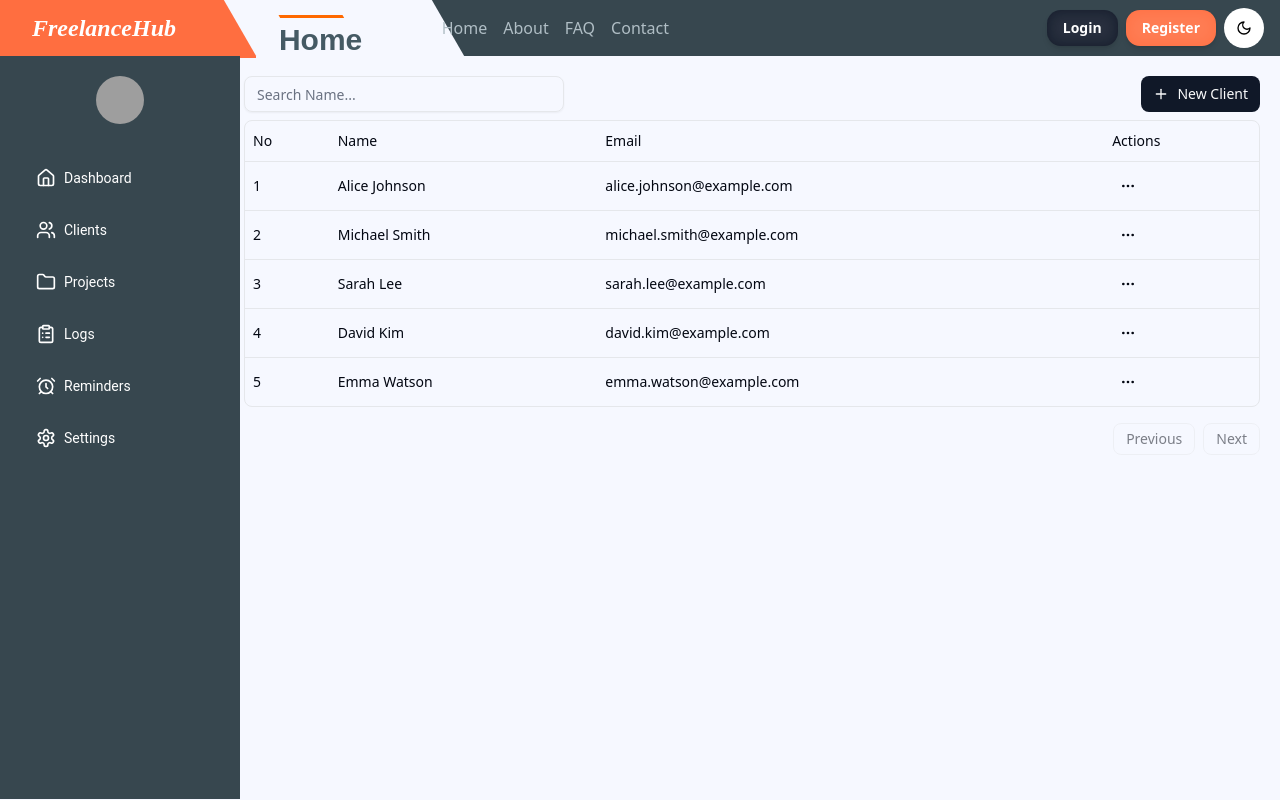
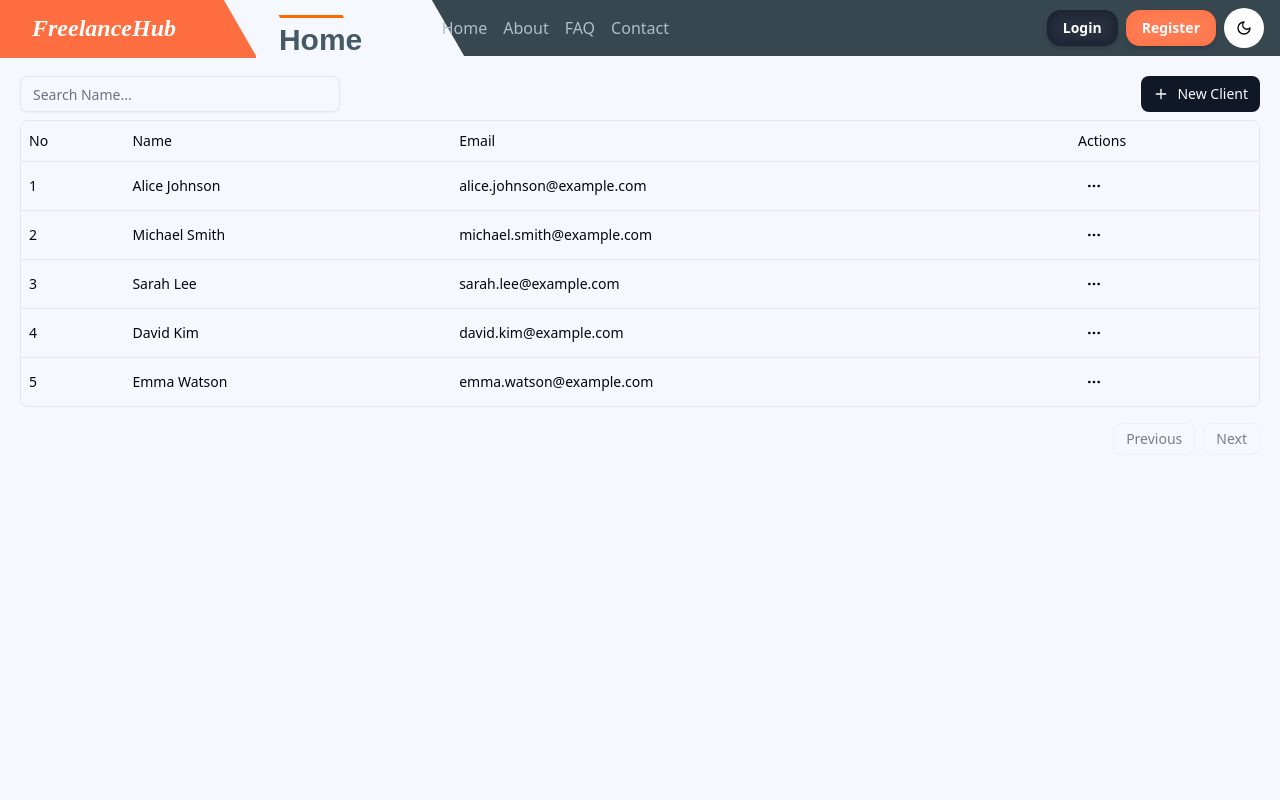
Before and after one commit to Shaon247on/mini-CRM-frontend, a React (Vite) app: page /clients in a window 1280 px wide. Built offline with nearby package versions, Linux system fonts and the light colour scheme; no server answers; grey boxes are pictures that could not be loaded.

Commit message:
side bar apear after login issue fixed

```diff
--- a/src/App.tsx
+++ b/src/App.tsx
@@ -6,7 +6,6 @@ import RegisterPage from './features/auth/pages/RegisterPage'
 import LoginPage from './features/auth/pages/LoginPage'
 import Dashboard from './features/dashboard/Main/Dashboard'
 import Client from './features/dashboard/client/Client'
-import Logs from './features/dashboard/Logs/Logs'
 import Projects from './features/dashboard/projects/Projects'
 import Reminders from './features/dashboard/reminders/Reminders'
 import Settings from './features/dashboard/settings/Settings'
@@ -24,7 +23,6 @@ function App() {
         <Route path="/register" element={<RegisterPage />} />
         <Route path="/dashboard" element={<Dashboard />} />
         <Route path="/clients" element={<Client />} />
-        <Route path="/logs" element={<Logs />} />
         <Route path="/projects" element={<Projects />} />
         <Route path="/reminders" element={<Reminders />} />
         <Route path="/settings" element={<Settings />} />
--- a/src/provider/DashboardContext.tsx
+++ b/src/provider/DashboardContext.tsx
@@ -32,7 +32,7 @@ export const DashboardProvider = ({ children }: { children: ReactNode }) => {
   const [remindersDueSoon, setRemindersDueSoon] = useState<number>(0);
   const [projectsByStatus, setProjectsByStatus] = useState<Record<string, number>>({});
   const [isLoading, setIsLoading] = useState<boolean>(true);
-  const [isSideBar, setIsSideBar] = useState<boolean>(true);
+  const [isSideBar, setIsSideBar] = useState<boolean>(false);
   const [navHeader, setNavHeader] = useState<string>("Home");
 
 // All stored states end---------------
```
